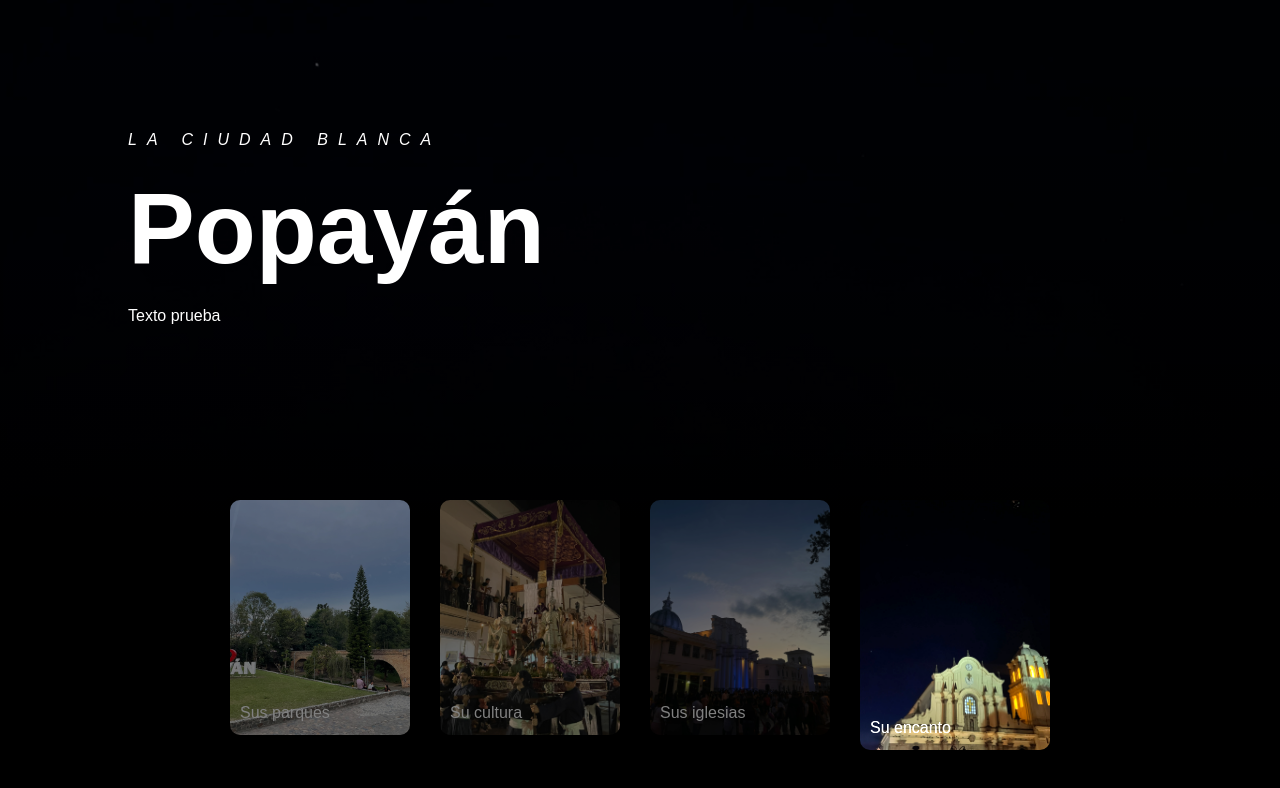
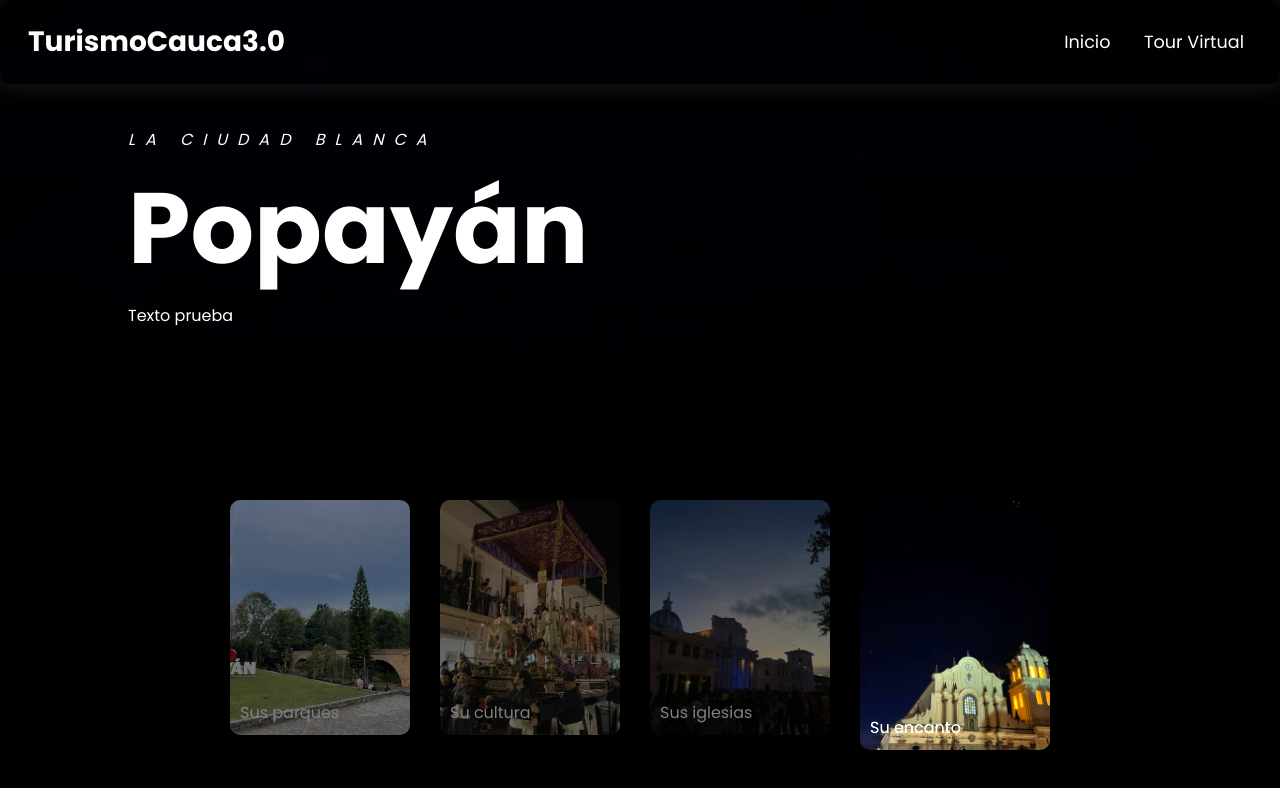
Before and after one commit to JCPL29/TurismoCauca3.0, a plain HTML site: page PruebaScroll.html in a window 1280 px wide. Drawn offline with nearby package versions, Linux system fonts and the light colour scheme.

Commit message:
Navbar
Se agrega navbar en la idea de pagina inicial (revisar porque no funciona el menu desplegable)

```diff
--- a/CSS/combinado.css
+++ b/CSS/combinado.css
@@ -1,3 +1,4 @@
+@import url('https://fonts.googleapis.com/css2?family=Poppins:wght@300;400;600;700&display=swap');
 * {
     margin: 0;
     padding: 0;
@@ -14,13 +15,54 @@
   }
 
   /* ------------------------ */
-  @import url('https://fonts.googleapis.com/css2?family=Poppins:wght@300;400;600;700&display=swap');
 
 body{
     font-family: 'Poppins', sans-serif;
     background-color: black;
     color: white;
     margin: 0;
+    scrollbar-width: none;
+}
+/*------------------------------------ Navbar -------------------------------------------*/
+#options{
+    gap: 1.1rem;
+    font-size: 1.1rem;
+    font-weight: 500;
+}
+
+.navbar {
+    position: fixed; /* Mantiene la barra de navegación fija en la parte superior */
+    width: 100%; /* Asegura que la barra de navegación cubra todo el ancho */
+    z-index: 1000; /* Un valor alto para asegurar que esté por encima de otros contenidos */
+    box-shadow: 0 0 25px #222;
+    backdrop-filter: blur(10px);
+    border-radius: 10px;
+}
+.Principal-text-nav{
+    color: white;
+}
+.nav-link{
+    transition: all 0.4s ease;
+    border-radius: 10px;
+    color: #fff;
+}
+.nav-link:hover{
+    border-radius: 50px;
+    background-color: #fff;
+    color: black;
+}
+@media (max-width: 768px) {
+    .nav-link{
+        background-color: transparent;
+        transition: none;
+        border-radius: 0;
+        transition: all 0.3s ease;
+    }
+    .nav-link:hover{
+        background-color: transparent;
+        border-radius: 0;
+        color: black;
+    }
 }
 
 /* css slider (prueba) */
--- a/PruebaScroll.html
+++ b/PruebaScroll.html
@@ -8,6 +8,22 @@
     <link rel="stylesheet" href="./CSS/combinado.css">
 </head>
 <body>
+    <nav class="navbar navbar-expand-lg p-3" id="menu">
+        <div class="container-fluid">
+          <a class="navbar-brand">
+            <span class="Principal-text-nav fs-3 fw-bold">TurismoCauca3.0</span><!-- span para poder configurar estilos al texto (linea generica) -->
+          </a>
+          <button class="navbar-toggler" type="button" data-bs-toggle="collapse" data-bs-target="#navbarNavAltMarkup" aria-controls="navbarNavAltMarkup" aria-expanded="false" aria-label="Toggle navigation">
+            <span class="navbar-toggler-icon"></span>
+          </button>
+          <div class="collapse navbar-collapse" id="navbarNavAltMarkup">
+            <div class="navbar-nav ms-auto" id="options">
+              <a class="nav-link" href="index.html">Inicio</a>
+              <a class="nav-link" href="tour-virtual.html">Tour Virtual</a>
+            </div>
+          </div>
+        </div>
+      </nav>
     <div class="snap-container">
         <!------------------------------------------------ Popayan ---------------------------------------------->
         <div class="snap-section">
```
